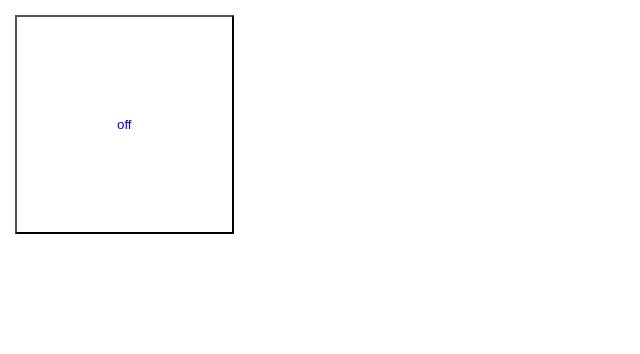
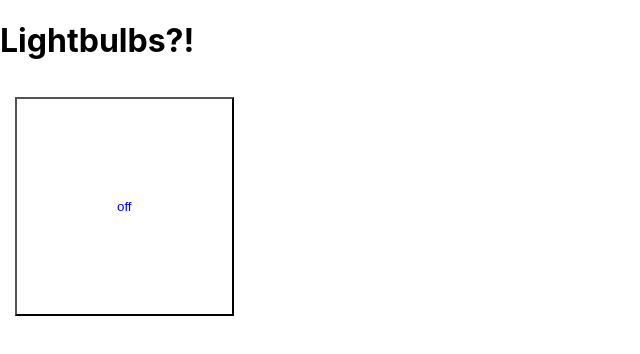
Before and after one commit to learn-academy-2021-echo/lightbulb-challenge-gitgood-ENT, a React (Create React App) app: page / in a window 1280 px wide. Shown: the top 354 px of the page, without its empty margins (0-640 px from the left). Built offline with nearby package versions, Linux system fonts and the light colour scheme.

Commit message:
added a header

```diff
--- a/src/App.js
+++ b/src/App.js
@@ -30,6 +30,7 @@ class App extends Component{
   render(){
     return(
       <>
+      <h1>Lightbulbs?!</h1>
       <button id='onOff' style={{backgroundColor: this.state.lightColor}} onClick={this.toggle}>
         {this.state.status}
       </button>
```
